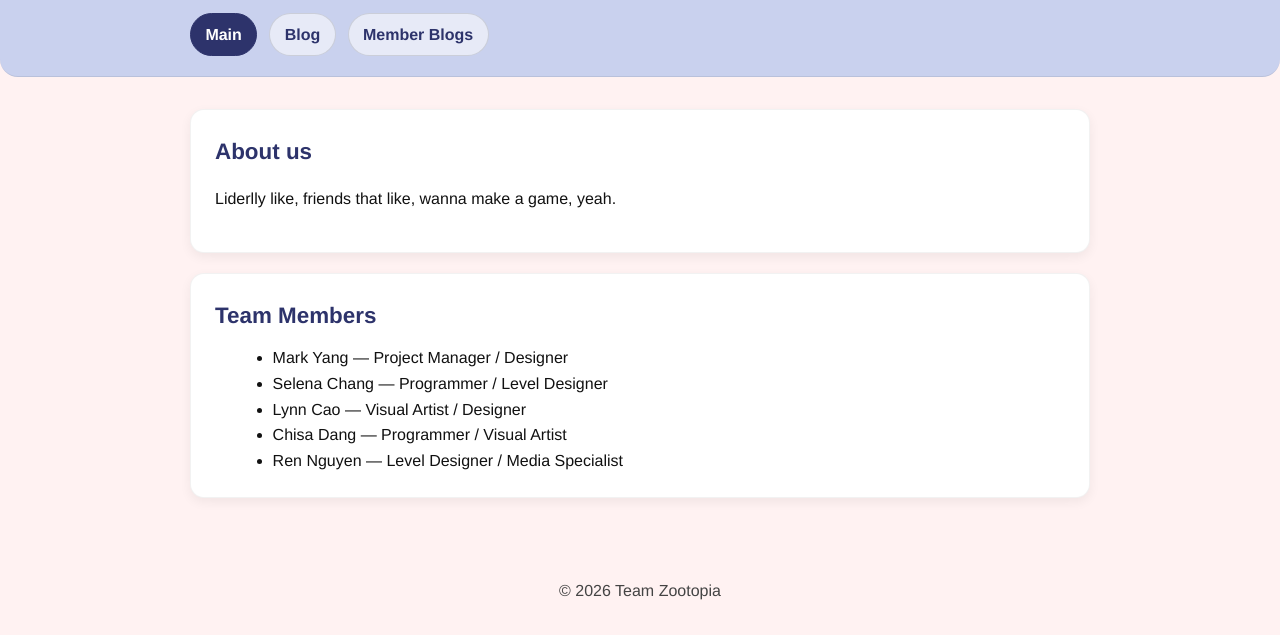
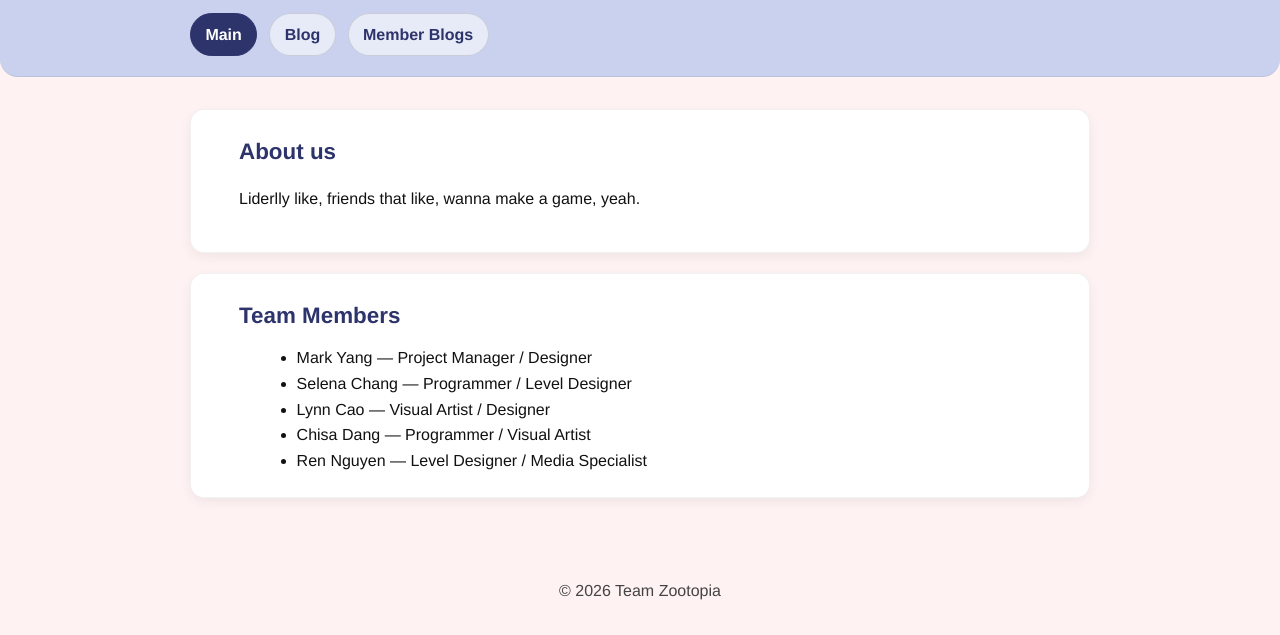
Before and after one commit to notmarkyang/iat410-team-blog, a plain HTML site: page index.html in a window 1280 px wide. Shown: the part 149-784 px from the top of the page. Drawn offline with Linux system fonts and the light colour scheme.

Commit message:
Update style.css

```diff
--- a/style.css
+++ b/style.css
@@ -77,7 +77,7 @@ h1{
   background: white;
   border: 1px solid rgba(0,0,0,0.05);
   border-radius: 14px;
-  padding: 1.5rem;
+  padding: 1.5rem 3rem 1.5rem 3rem;
   margin-bottom: 1.25rem;
   box-shadow: 0 4px 12px rgba(0,0,0,0.06);
 }
```
